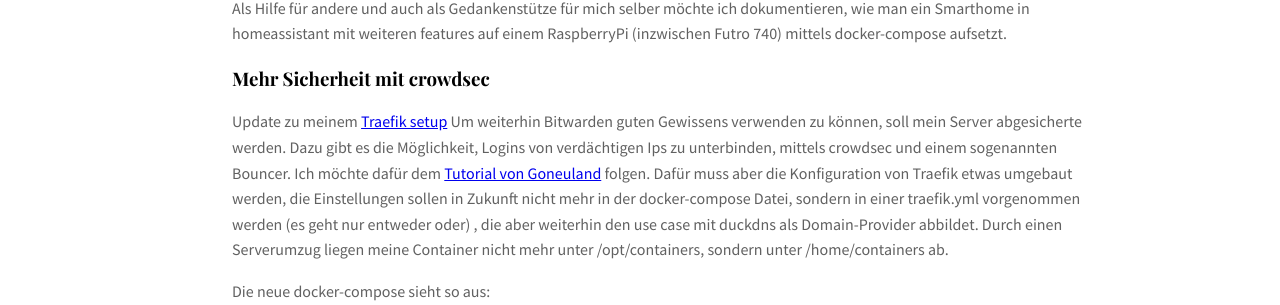
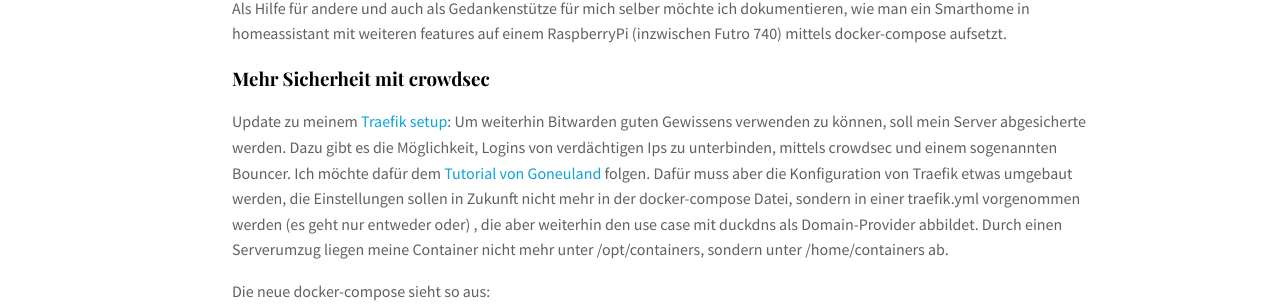
Before and after one commit to benoegen/benoegen.github.io, a Jekyll site: the page built from _posts/2023-03-30-smarthome_traefikv2_update.md, in a window 1280 px wide. Shown: the part 358-663 px from the top of the page. Built offline with Jekyll 4.4.1, drawn with Linux system fonts in a browser that asks for light colours.

Commit message:
Giertz published, layout fixed

```diff
--- a/_posts/2023-03-30-smarthome_traefikv2_update.md
+++ b/_posts/2023-03-30-smarthome_traefikv2_update.md
@@ -7,8 +7,7 @@
 
 ### Mehr Sicherheit mit crowdsec
 
-Update zu meinem [Traefik setup]({% post_url 2022-06-19-smarthome_traefik2 %})
-Um weiterhin Bitwarden guten Gewissens verwenden zu können, soll mein Server abgesicherte werden. Dazu gibt es die Möglichkeit, Logins von verdächtigen Ips zu unterbinden, mittels crowdsec und einem sogenannten Bouncer. Ich möchte dafür dem [Tutorial von Goneuland](https://goneuland.de/traefik-v2-reverse-proxy-mit-crowdsec-einrichten/) folgen. Dafür muss aber die Konfiguration von Traefik etwas umgebaut werden, die Einstellungen sollen in Zukunft nicht mehr in der docker-compose Datei, sondern in einer traefik.yml vorgenommen werden (es geht nur entweder oder) , die aber weiterhin den use case mit duckdns als Domain-Provider abbildet.
+Update zu meinem [Traefik setup]({% post_url 2022-06-19-smarthome_traefik2 %}): Um weiterhin Bitwarden guten Gewissens verwenden zu können, soll mein Server abgesicherte werden. Dazu gibt es die Möglichkeit, Logins von verdächtigen Ips zu unterbinden, mittels crowdsec und einem sogenannten Bouncer. Ich möchte dafür dem [Tutorial von Goneuland](https://goneuland.de/traefik-v2-reverse-proxy-mit-crowdsec-einrichten/) folgen. Dafür muss aber die Konfiguration von Traefik etwas umgebaut werden, die Einstellungen sollen in Zukunft nicht mehr in der docker-compose Datei, sondern in einer traefik.yml vorgenommen werden (es geht nur entweder oder) , die aber weiterhin den use case mit duckdns als Domain-Provider abbildet.
 Durch einen Serverumzug liegen meine Container nicht mehr unter /opt/containers, sondern unter /home/containers ab.
 
 <!--mehr-->
--- a/_sass/main.scss
+++ b/_sass/main.scss
@@ -167,12 +167,54 @@
   color: black;
 }
 
+a:link.post-title{
+  text-decoration: none;
+  color: black;
+}
+
+a:visited.post-title{
+  text-decoration: none;
+  color: black;
+}
+
 code{
   background-color: #e6e6e6;
 }
 
 .highlighter-rouge{
   background-color: #e6e6e6;
+}
+
+a:link{
+  text-decoration: underline;
+  color: #5c5c5c;
+}
+
+p a:link{
+  text-decoration: none;
+  color: #0fa2db;
+}
+
+p a:visited{
+  text-decoration: none;
+  color: #5c5c5c;
+}
+
+p a:hover{
+  text-decoration: none;
+  color: #FFFFFF;
+  background-color: #0fa2db;
+}
+
+
+a:visited{
+  text-decoration: underline;
+  color: #5c5c5c;
+}
+
+a:hover{
+  text-decoration: underline;
+  color: #979797;
 }
 
 a.website-title{
@@ -300,17 +342,18 @@
 
 a.readmore {
   text-decoration: none;
-  color: #5c5c5c;
+  font-style: italic;
+  color: #0fa2db;
   font-size: 1rem;
 }
 
 a.readmore:visited{
   text-decoration: none;
-  color: #5c5c5c;
+  color: #0fa2db;
 }
 
 a.readmore:hover{
-  text-decoration: underline;
+  text-decoration: none;
   color: #979797;
 }
 
```
Also changed, not shown: _drafts/firetruckconversion.md (deleted, +0 -6 lines), _posts/2023-04-27-giertz-teslatruck.md (added, +8 -0 lines), 1 other file.
